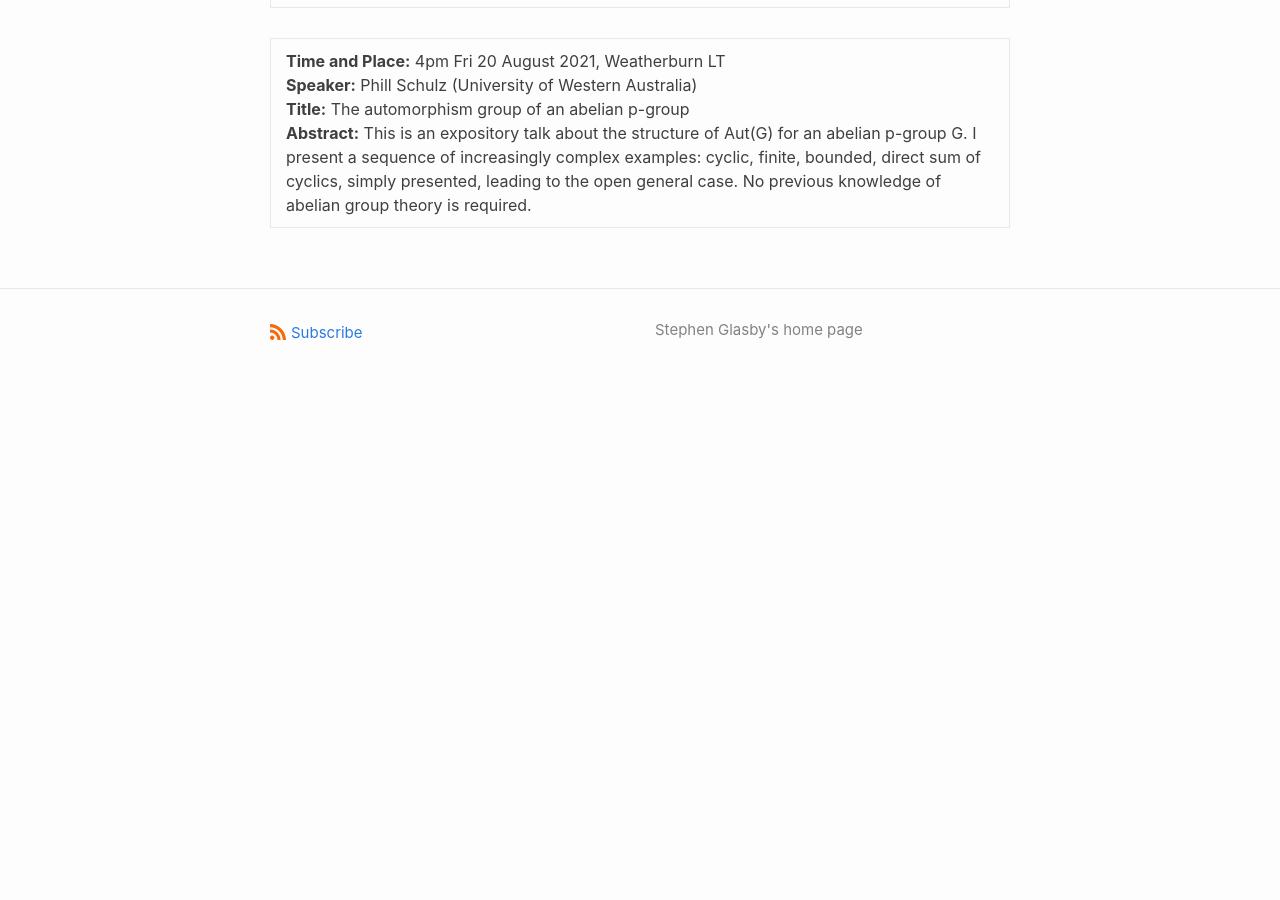
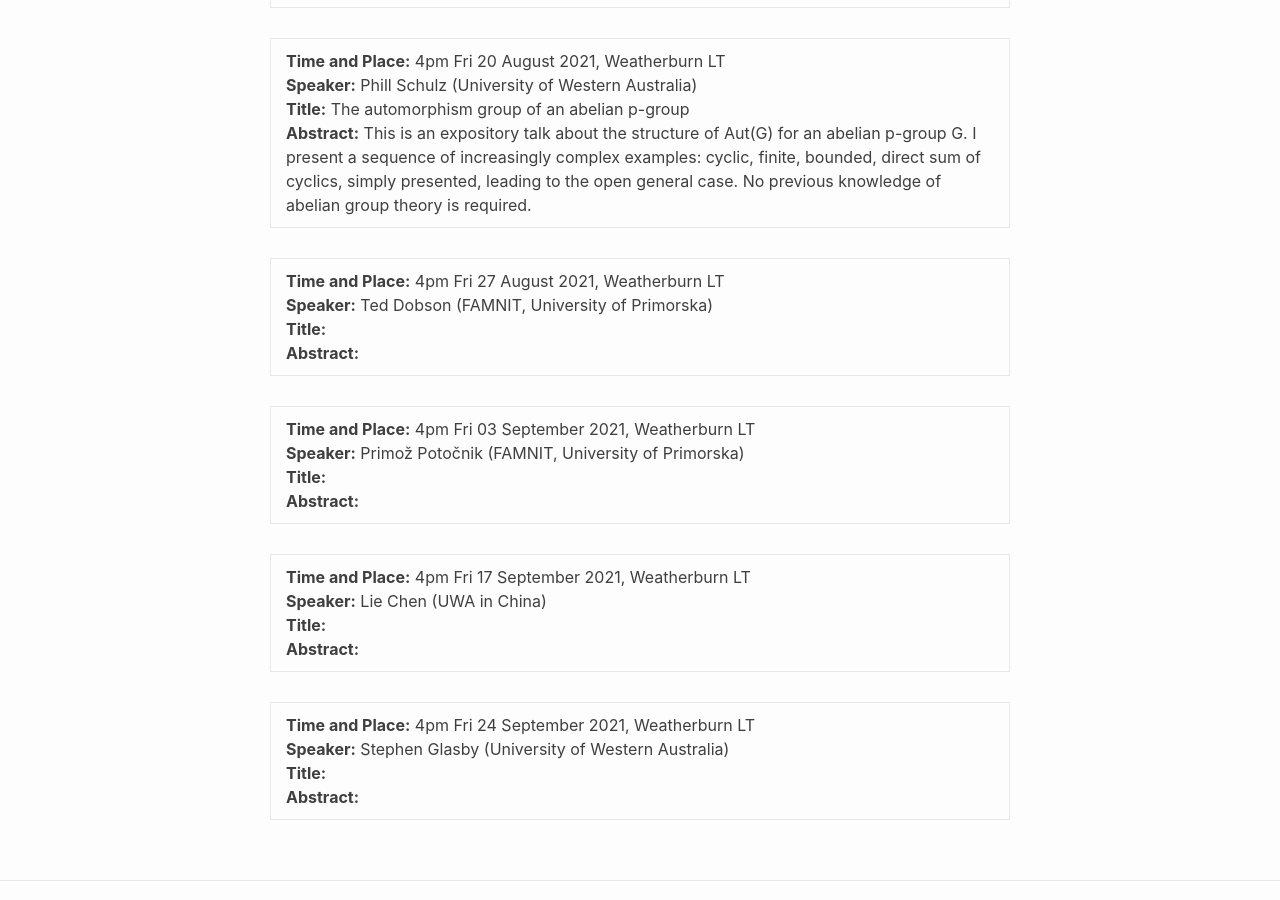
Before and after one commit to StephenGlasby/StephenGlasby.github.io, a Jekyll site: the page built from GandCSeminars.md, in a window 1280 px wide and 900 px high, scrolled down 2939 px. Built offline with Jekyll 4.4.1, drawn with Linux system fonts in a browser that asks for light colours; before the commit the page ends 3344 px from its top, so only the background shows below that.

Commit message:
more seminars

```diff
--- a/GandCSeminars.md
+++ b/GandCSeminars.md
@@ -26,3 +26,11 @@ The Groups and Combinatorics Seminar occurs regularly on Friday afternoons at 16
 |**Time and Place:** 4pm Fri 13 August 2021, Weatherburn LT<br>                  **Speaker:** Kurt Williams (University of Western Australia)<br>               **Title:** Rayleigh-Taylor instability: an application of group theory methods<br>           **Abstract:** The Rayleigh-Taylor instability is a ubiquitous phenomenon of significant interest to both physics and mathematics, occurring whenever two fluids of differing densities are accelerated against the density gradient. The problem is ill-posed, but by careful appeal to the theory of space-groups, a solution can be constructed in full consistency with physics principles. We apply the theory of space groups to resolve the development of structures – both bubbles and spikes – along the interface. By constructing a velocity potential invariant under action of the relevant group, the interface conditions can be reduced to a system of coupled ordinary differential equations, which we solve in the early time “linear” regime and the later time “nonlinear” regime. We construct a geometry-independent form of the nonlinear dynamics including the structure velocity and the interfacial shear. The redimensionalisation transformations are used to compare the relative velocity and shear of both bubble and spike structures and compare the effect of dimensionality and symmetry on Rayleigh-Taylor instability.|
 
 |**Time and Place:** 4pm Fri 20 August 2021, Weatherburn LT<br>                 **Speaker:** Phill Schulz (University of Western Australia)<br>                 **Title:**  The automorphism group of an abelian p-group<br>                    **Abstract:**  This is an expository talk about the structure of Aut(G) for an abelian p-group G.  I present a sequence of increasingly complex examples: cyclic, finite, bounded, direct sum of cyclics, simply presented, leading to the open general case. No previous knowledge of abelian group theory is required.|
+
+|**Time and Place:** 4pm Fri 27 August 2021, Weatherburn LT<br>                 **Speaker:** Ted Dobson (FAMNIT, University of Primorska)<br>                 **Title:**  <br>                    **Abstract:**  |
+
+|**Time and Place:** 4pm Fri 03 September 2021, Weatherburn LT<br>                 **Speaker:** Primož Potočnik (FAMNIT, University of Primorska)<br>                 **Title:**  <br>                    **Abstract:**  |
+
+|**Time and Place:** 4pm Fri 17 September 2021, Weatherburn LT<br>                 **Speaker:** Lie Chen (UWA in China)<br>                 **Title:**  <br>                    **Abstract:**  |
+
+|**Time and Place:** 4pm Fri 24 September 2021, Weatherburn LT<br>                 **Speaker:** Stephen Glasby (University of Western Australia)<br>                 **Title:**  <br>                    **Abstract:**  |
```
